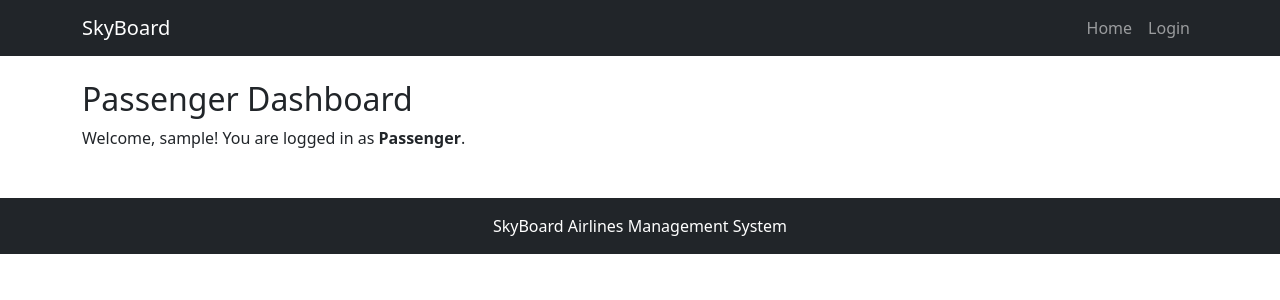
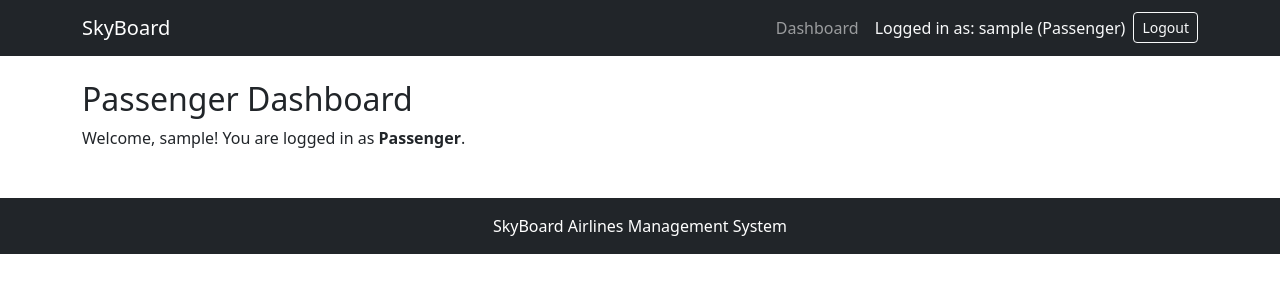
Before and after one commit to d3MBA/WFD-Project-B00165672, a Django app: page /dashboard/passenger/ in a window 1280 px wide. Shown: the top 300 px of the page. Run offline with Django 5.2, Linux system fonts and the light colour scheme; the visitor is signed in with stand-in values (Sample User, id 1).

Commit message:
update navbar for login and logout

```diff
--- a/main/templates/main/base.html
+++ b/main/templates/main/base.html
@@ -4,7 +4,6 @@
     <meta charset="UTF-8">
     <meta name="viewport" content="width=device-width, initial-scale=1.0">
     <title>{% block title %}SkyBoard{% endblock %}</title>
-
     <link href="https://cdn.jsdelivr.net/npm/bootstrap@5.3.2/dist/css/bootstrap.min.css" rel="stylesheet">
 </head>
 <body>
@@ -14,12 +13,30 @@
         <div class="container">
             <a class="navbar-brand" href="{% url 'home' %}">SkyBoard</a>
             <ul class="navbar-nav ms-auto">
-                <li class="nav-item">
-                    <a class="nav-link" href="{% url 'home' %}">Home</a>
-                </li>
-                <li class="nav-item">
-                    <a class="nav-link" href="{% url 'admin:index' %}">Login</a>
-                </li>
+                {% if user.is_authenticated %}
+                    <li class="nav-item">
+                        <a class="nav-link" href="{% url 'home' %}">Dashboard</a>
+                    </li>
+                    <li class="nav-item">
+                        <span class="nav-link text-light">Logged in as: {{ user.username }} ({{ user.get_role_display }})</span>
+                    </li>
+                    <li class="nav-item">
+                        <form method="post" action="{% url 'logout' %}" style="display:inline;">
+                            {% csrf_token %}
+                            <button type="submit" class="btn btn-outline-light btn-sm mt-1">Logout</button>
+                        </form>
+                    </li>
+                {% else %}
+                    <li class="nav-item">
+                        <a class="nav-link" href="{% url 'home' %}">Home</a>
+                    </li>
+                    <li class="nav-item">
+                        <a class="nav-link" href="{% url 'login' %}">Login</a>
+                    </li>
+                    <li class="nav-item">
+                        <a class="nav-link" href="{% url 'register' %}">Register</a>
+                    </li>
+                {% endif %}
             </ul>
         </div>
     </nav>
@@ -35,7 +52,6 @@
         <p class="mb-0">SkyBoard Airlines Management System</p>
     </footer>
 
-    <!-- Bootstrap 5 JS -->
     <script src="https://cdn.jsdelivr.net/npm/bootstrap@5.3.2/dist/js/bootstrap.bundle.min.js"></script>
 </body>
 </html>
```
